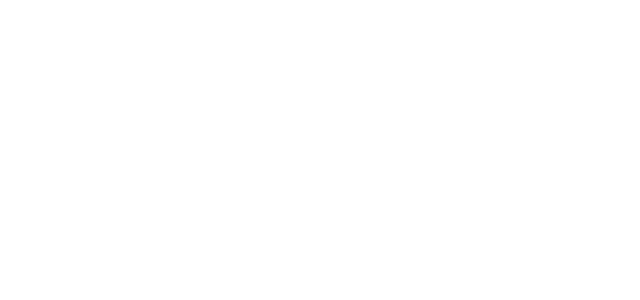
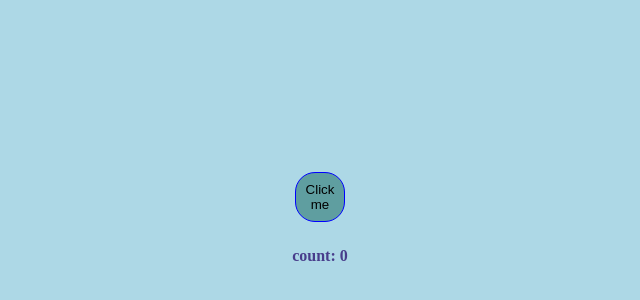
Before and after one commit to mate-academy/react_counter, a React (Create React App) app: page / in a window 1280 px wide. Shown: the part 78-378 px from the top of the page, without its empty margins (320-960 px from the left). Built offline with nearby package versions, Linux system fonts and the light colour scheme; the HTML template or start-up script is replaced by a standard one.

Commit message:
solution

```diff
--- a/src/App.css
+++ b/src/App.css
@@ -0,0 +1,25 @@
+.wrapper {
+  text-align: center;
+  margin-top: 250px;
+}
+
+html {
+  background: lightblue;
+}
+
+.counter {
+  padding-top: 25px;
+  height: 50px;
+  color: darkslateblue;
+  font-weight: bold;
+}
+
+.btn {
+  background-color: cadetblue;
+  height: 50px;
+  width: 50px;
+  border-radius: 20px;
+  outline: none;
+  transition: 0.5s;
+  border: 1px solid blue;
+}
--- a/src/App.js
+++ b/src/App.js
@@ -1,10 +1,42 @@
 import React from 'react';
 import './App.css';
+
+class Counter extends React.Component {
+  constructor() {
+    super();
+    this.state = {
+      increment: 0,
+    }
+  }
+
+  onClickReaction = () => {
+    this.setState({
+      increment: ++this.state.increment,
+    });
+  }
+
+  render () {
+    return (
+      <div className="wrapper">
+        <button
+          className="btn"
+          onClick={this.onClickReaction}
+          type="button"
+        >
+          Click me
+        </button>
+        <div className="counter">
+          count: {this.state.increment}
+        </div>
+      </div>
+    );
+  }
+}
 
 function App() {
   return (
     <div>
-
+      <Counter />
     </div>
   );
 }
```
